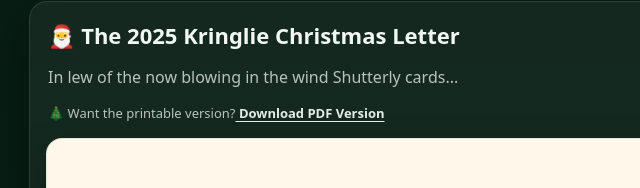
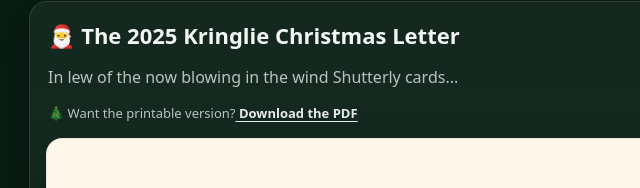
Before and after one commit to kingkong3408/kringliexmas2025, a plain HTML site: page index.html in a window 1280 px wide. Shown: the part 530-718 px from the top of the page, 61-701 px from the left. Drawn offline with nearby package versions, Linux system fonts and the light colour scheme; animation ran at ten frames a second.

Commit message:
I suck at typing

```diff
--- a/index.html
+++ b/index.html
@@ -75,7 +75,7 @@
       <div class="card-title">
         <h2>🎅 The 2025 Kringlie Christmas Letter</h2>
         <p class="muted">In lew of the now blowing in the wind Shutterly cards...</p>
-        <p class="muted small">🎄 Want the printable version?<a class="pdf-link" href="assets/print/kringlie_christmas_letter_2025_print.pdf" target="_blank" rel="noopener" download> Download PDF Version</a></p>
+        <p class="muted small">🎄 Want the printable version?<a class="pdf-link" href="assets/print/kringlie_christmas_letter_2025_print.pdf" target="_blank" rel="noopener" download> Download the PDF</a></p>
       </div>
 
       <div class="paper letter-paper">
```
